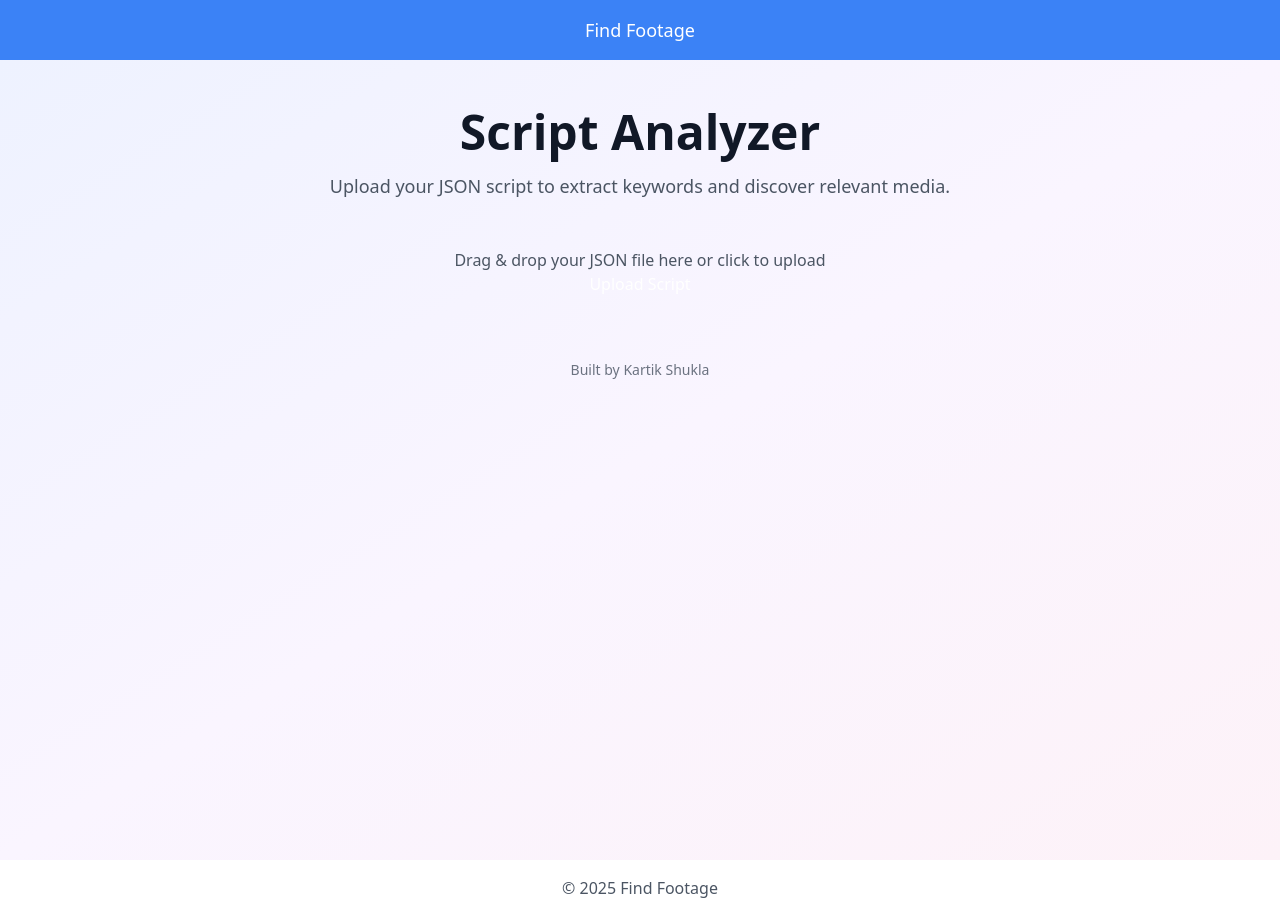
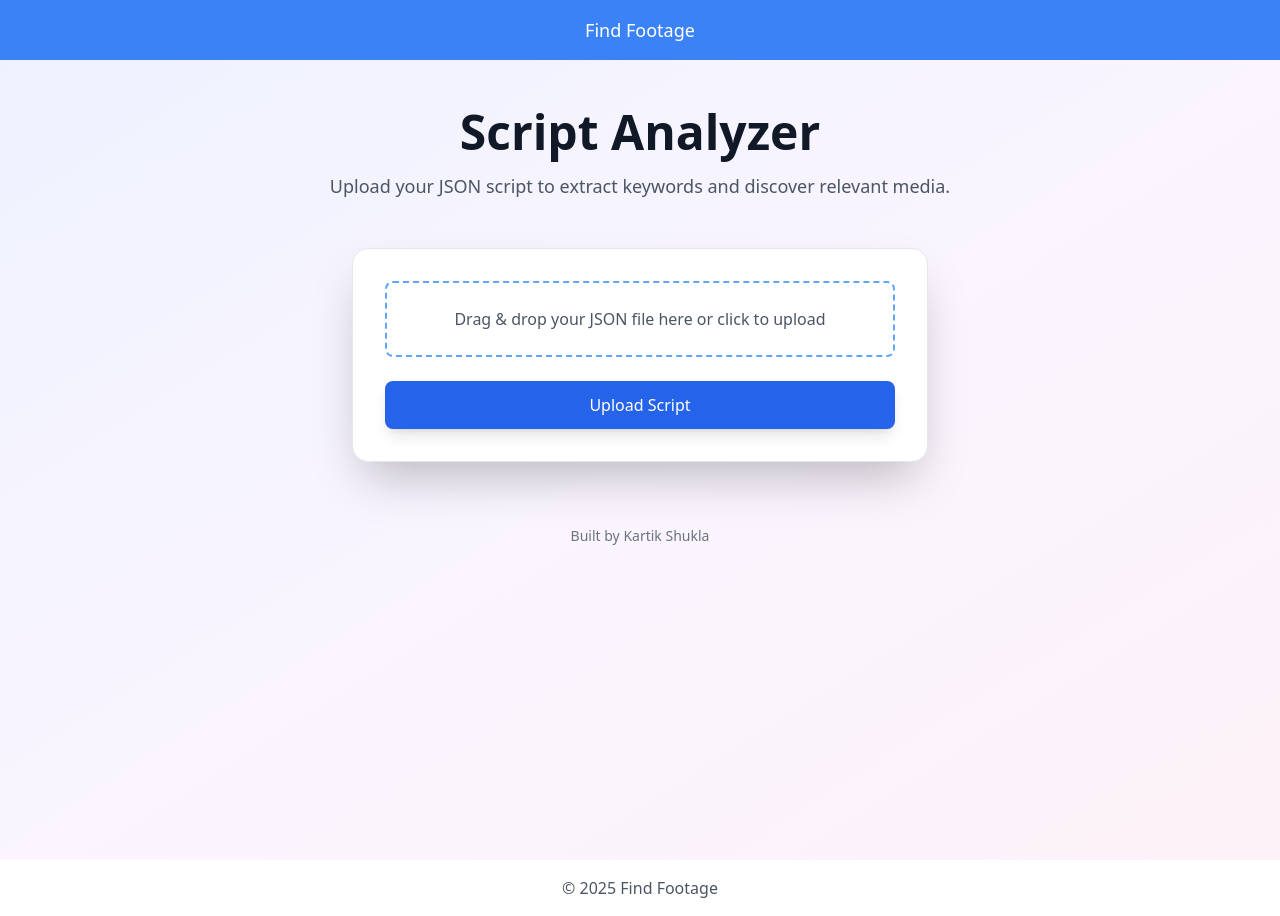
Before and after one commit to kartikshukla17/footageFind, a Next.js app: page / in a window 1280 px wide. Built offline with nearby package versions, Linux system fonts and the light colour scheme.

Commit message:
css changes

```diff
--- a/tailwind.config.js
+++ b/tailwind.config.js
@@ -2,7 +2,7 @@ module.exports = {
     content: [
       "./app/**/*.{js,ts,jsx,tsx}",
       //"./pages/**/*.{js,ts,jsx,tsx}",
-      //"./components/**/*.{js,ts,jsx,tsx}",
+      "./components/**/*.{js,ts,jsx,tsx}",
     ],
     theme: {
       extend: {},
```
